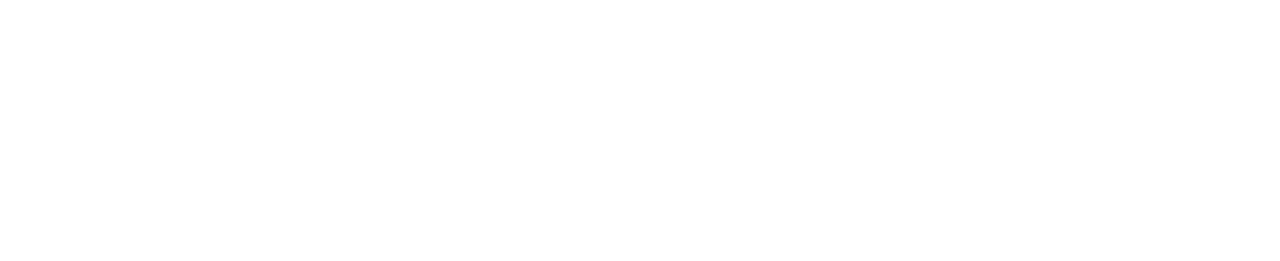
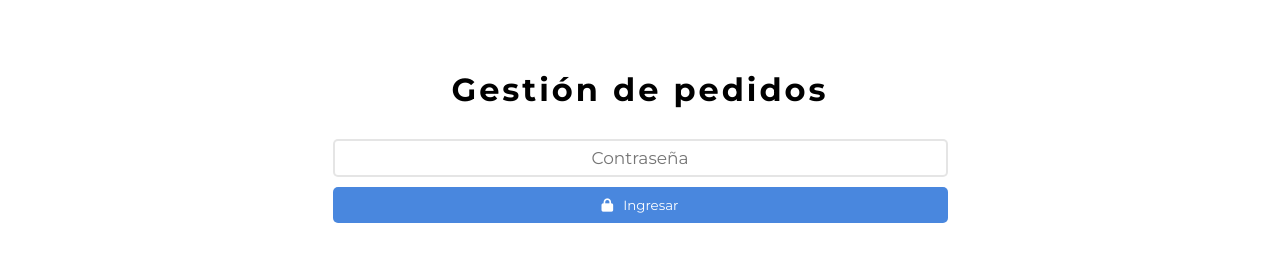
Before and after one commit to enzocazenave/order-management, a React (Vite) app: page / in a window 1280 px wide. Shown: the part 279-540 px from the top of the page. Built offline with nearby package versions, Linux system fonts and the light colour scheme; no server answers; the database is empty.

Commit message:
Add login functionality

```diff
--- a/src/App.jsx
+++ b/src/App.jsx
@@ -1,14 +1,15 @@
 import { LoginForm } from "./components/LoginForm";
 import { Panel } from "./components/Panel";
+import { useSelector } from "react-redux";
 
 export const App = () => {
 
-    const authenticated = true;
+    const { auth } = useSelector(state => state.app);
 
     return (
         <>
             {
-                (!authenticated)
+                (!auth)
                 ? <LoginForm />
                 : <Panel />
             }
--- a/src/components/LoginForm.jsx
+++ b/src/components/LoginForm.jsx
@@ -1,15 +1,32 @@
-import { useForm } from "../hooks/useForm"
+import { useForm } from "../hooks/useForm";
+import { useSelector, useDispatch } from "react-redux";
+import { login } from "../store/appSlice";
+import { getPrices } from "../helpers/getPrices";
+import Swal from "sweetalert2";
 
 const initialForm = {
-    password: ''
+    password_l: ''
 }
 
 export const LoginForm = () => {
-    const { password, onInputChange } = useForm(initialForm)
+    const { password_l, onInputChange } = useForm(initialForm);
+    const { password } = useSelector(state => state.app);
+    const dispatch = useDispatch();
 
     const onLoginClick = (event) => {
         event.preventDefault();
-        console.log(password);
+
+        if (password === password_l) {
+            getPrices().then(prices => dispatch(login(prices)));
+        } else {
+            Swal.fire({
+                position: 'center',
+                icon: 'error',
+                title: 'Contraseña incorrecta',
+                showConfirmButton: false,
+                timer: 1500
+              })
+        }
     }
 
     return (
@@ -17,11 +34,12 @@ export const LoginForm = () => {
             <form className="l-container__form" onSubmit={ onLoginClick }>
                 <h1 className="l-container__form-title">Gestión de pedidos</h1>
                 <input
+                    placeholder="Contraseña"
                     className="l-container__form-input"
                     type="password"
-                    value={ password }
+                    value={ password_l }
                     onChange={ onInputChange }
-                    name="password"
+                    name="password_l"
                 />
                 <button className="l-container__form-button" type="submit"><i className="fas fa-lock"></i>Ingresar</button>
             </form>
--- a/src/store/appSlice.js
+++ b/src/store/appSlice.js
@@ -3,14 +3,18 @@ import { createSlice } from '@reduxjs/toolkit';
 export const appSlice = createSlice({
     name: 'app',
     initialState: {
-        orders: [],
-        completed_orders: []
+        password: 'thiago123',
+        auth: false,
+        price_package: 0,
+        price_album: 0
     },
     reducers: {
-        setOrders: (state, action) => {
-            state.orders = action.payload;
+        login: (state, action) => {
+            state.price_album = action.payload[0];
+            state.price_package = action.payload[1];
+            state.auth = true;
         },
     }
 });
 
-export const { setOrders } = appSlice.actions;
+export const { login } = appSlice.actions;
```
